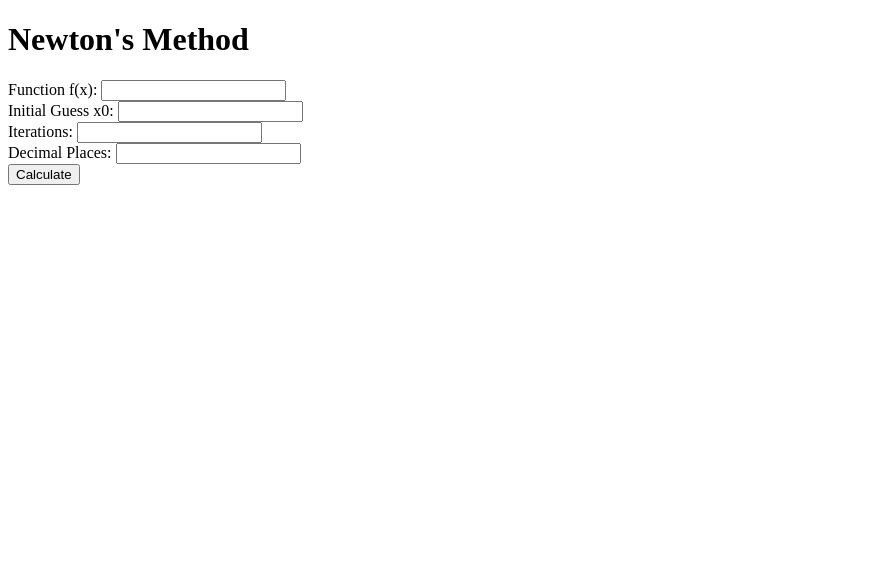
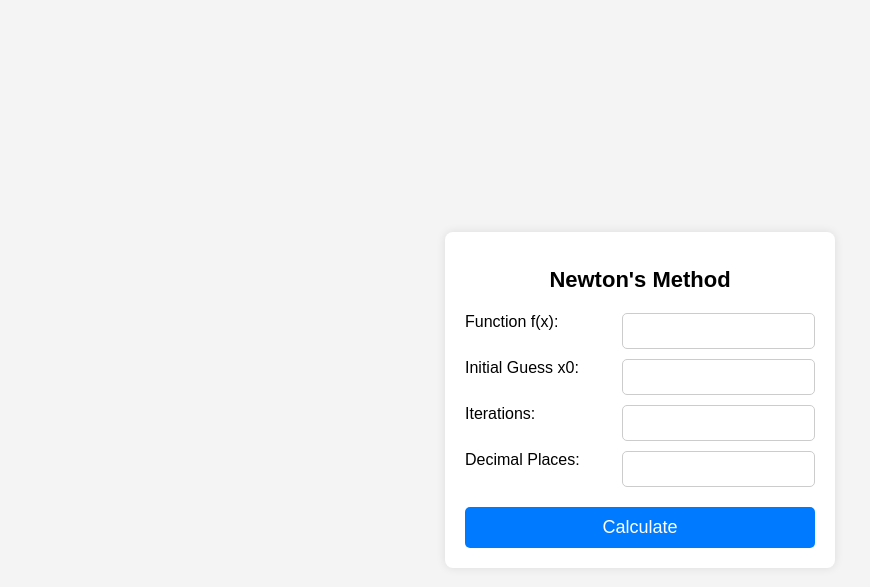
Before and after one commit to amadrizh/NAMCALC, a Flask app: page /newton in a window 1280 px wide. Shown: the top 587 px of the page, without its empty margins (0-870 px from the left). Run offline with Flask 3, Linux system fonts and the light colour scheme.

Commit message:
Update newton.html

```diff
--- a/templates/newton.html
+++ b/templates/newton.html
@@ -1,21 +1,30 @@
-<!-- newton.html -->
 <!DOCTYPE html>
 <html lang="en">
 <head>
     <title>Newton's Method</title>
-</head>
+    <link rel="stylesheet" href="{{ url_for('static', filename='method_styles.css') }}"></head>
 <body>
-    <h1>Newton's Method</h1>
-    <form action="/newton" method="post">
-        <label>Function f(x): </label>
-        <input type="text" name="function" required><br>
-        <label>Initial Guess x0: </label>
-        <input type="number" step="any" name="x0" required><br>
-        <label>Iterations: </label>
-        <input type="number" name="iterations" required><br>
-        <label>Decimal Places: </label>
-        <input type="number" name="decimal_places" required><br>
-        <input type="submit" class="submit-btn" value="Calculate">
-    </form>
+    <div class="container">
+        <h1>Newton's Method</h1>
+        <form action="/newton" method="post">
+            <div class="form-group">
+                <label>Function f(x):</label>
+                <input type="text" name="function" required>
+            </div>
+            <div class="form-group">
+                <label>Initial Guess x0:</label>
+                <input type="number" step="any" name="x0" required>
+            </div>
+            <div class="form-group">
+                <label>Iterations:</label>
+                <input type="number" name="iterations" required>
+            </div>
+            <div class="form-group">
+                <label>Decimal Places:</label>
+                <input type="number" name="decimal_places" required>
+            </div>
+            <input type="submit" class="submit-btn" value="Calculate">
+        </form>
+    </div>
 </body>
 </html>
```
